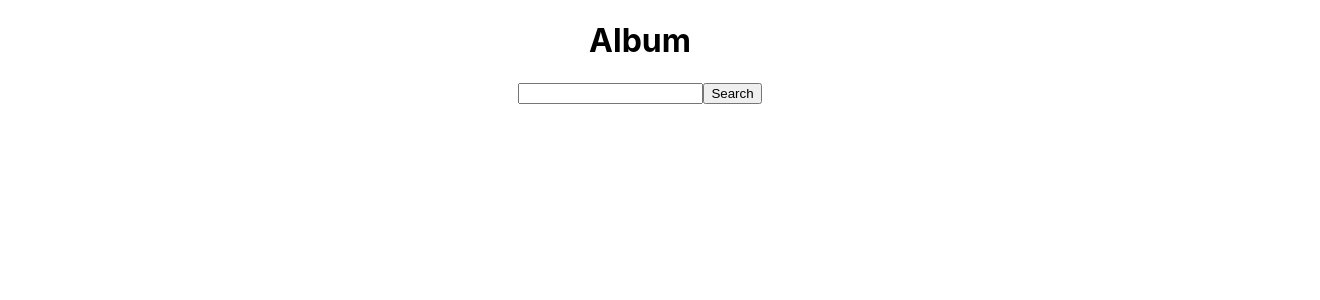
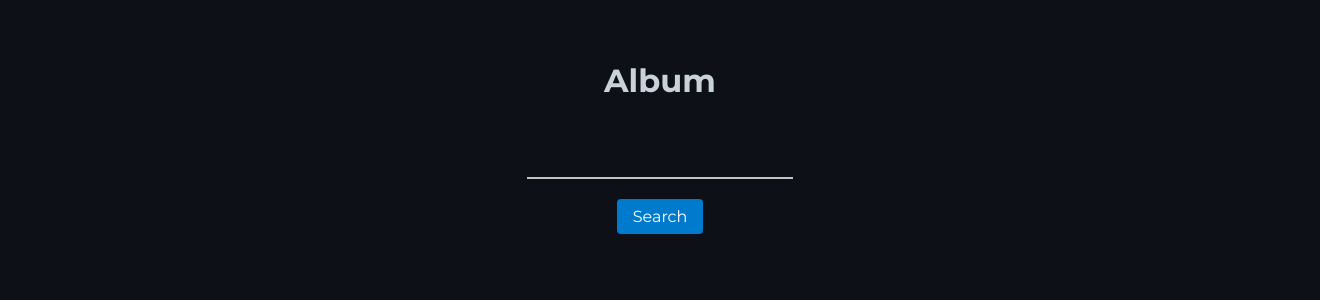
Before and after one commit to jflores-95/poster-generator, a React (Create React App) app: page / in a window 1280 px wide. Shown: the top 300 px of the page, 1320 px wide, since content can reach past the window. Built offline with nearby package versions, Linux system fonts and the light colour scheme.

Commit message:
using grid

```diff
--- a/public/index.html
+++ b/public/index.html
@@ -3,6 +3,7 @@
   <head>
     <meta charset="utf-8" />
     <link rel="icon" href="%PUBLIC_URL%/favicon.ico" />
+    <link href="https://fonts.googleapis.com/css2?family=Montserrat:wght@400;700&display=swap" rel="stylesheet">
     <meta name="viewport" content="width=device-width, initial-scale=1" />
     <meta name="theme-color" content="#000000" />
     <meta
--- a/src/components/SearchBar/searchBar.styles.css
+++ b/src/components/SearchBar/searchBar.styles.css
@@ -1,50 +1,83 @@
-/* Estilos para la lista de resultados */
 
-.ul {
-    list-style-type: none;
-    margin: 0 30px;
-    padding: 0;
+/* Estilos para el contenedor del search bar */
+
+
+div {
+    display: flex;
+    flex-direction: column;
+    align-items: center;
+    font-family: Montserrat, sans-serif;
+    background-color: #0d1117;
+    color: #c9d1d9;
+    padding: 20px;
+    height: 100vh;
+    width: 100%;
   }
 
-  /* Estilos para cada elemento de la lista de resultados */
-  li {
-    display: flex;
-    align-items: center;
-    margin-bottom: 10px;
-    padding: 10px;
-    background-color: white;
-    transition: background-color 0.3s ease;
-    border-radius: 5px;
+
+  /* Estilos para el input del search bar */
+  input[type="text"] {
+    border: none;
+    border-bottom: 2px solid #c4c4c4;
+    font-size: 16px;
+    padding: 8px;
+    margin-bottom: 20px;
+    width: 250px;
+    outline: none;
+    background-color: transparent;
+    color: #c9d1d9;
+    font-family: Montserrat, sans-serif;
   }
 
-  /* Estilos para la imagen de cada elemento */
-  .albumMin {
-    width: 60px;
-    height: 60px;
-    margin-right: 10px;
-    box-shadow: 2px 2px 4px rgba(0, 0, 0, 0.2);
+  /* Estilos para el botón del search bar */
+  button {
+    background-color: #007ACC;
+    color: #ffffff;
+    border: none;
+    border-radius: 4px;
+    padding: 8px 16px;
+    cursor: pointer;
+    font-size: 16px;
+    transition: background-color 0.2s ease-in-out;
+    font-family: Montserrat, sans-serif;
   }
 
-  /* Estilos para el texto de cada elemento */
-  span {
-    font-size: 18px;
-    color: black;
+  button:hover {
+    background-color: #024c7e;
   }
 
-  /* Estilos para el efecto hover */
-  li:hover {
-      padding: 20px;
-
-    background-color: #CEF9F2;
-    border: 1px solid #4A7B9D;
-    cursor: pointer;
-    transition: padding 0.2s ease;
+  /* Estilos para los resultados de búsqueda */
+  ul {
+    list-style-type: none;
+    padding: 0;
+    margin: 0;
+    display: flex;
+    flex-wrap: wrap;
+    justify-content: center;
   }
 
-  li:hover .albumMin {
-    /* Aumentando el tamaño de la imagen */
-    transform: scale(1.2);
-    /* Agregando un efecto fade */
-    transition: transform 0.2s ease, opacity 0.2s ease;
-    opacity: 0.8;
+  .search-result {
+    margin: 10px;
+    display: flex;
+    flex-direction: column;
+    align-items: center;
+    width: 200px;
+    transition: transform 0.2s ease-in-out;
   }
+
+  .search-result:hover {
+    transform: translateY(-5px);
+  }
+
+  .albumMin {
+    width: 100%;
+    height: auto;
+    margin-bottom: 10px;
+  }
+
+  span {
+    font-size: 16px;
+    color: #007ACC;
+    text-align: center;
+    font-family: Montserrat, sans-serif;
+  }
```
Also changed, not shown: public/Montserrat-Italic-VariableFont_wght.ttf (added), public/Montserrat-VariableFont_wght.ttf (added).
